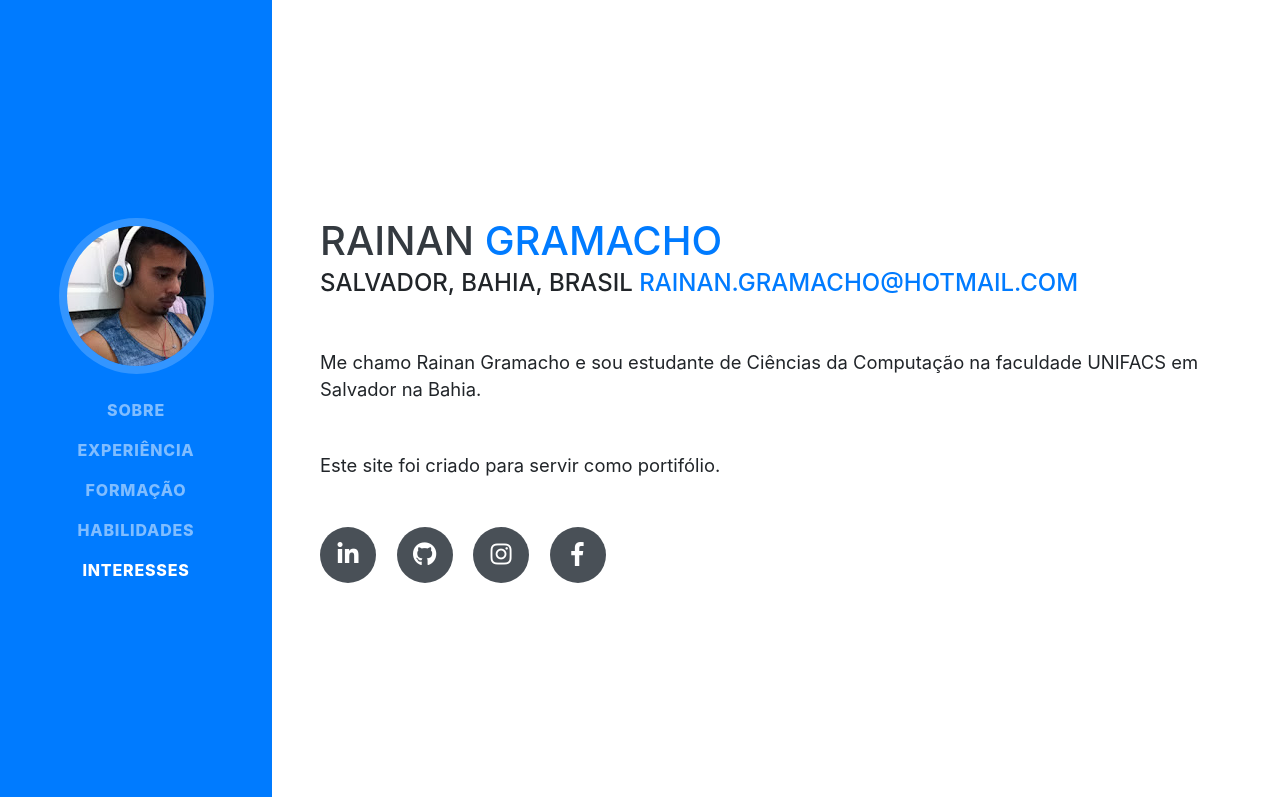
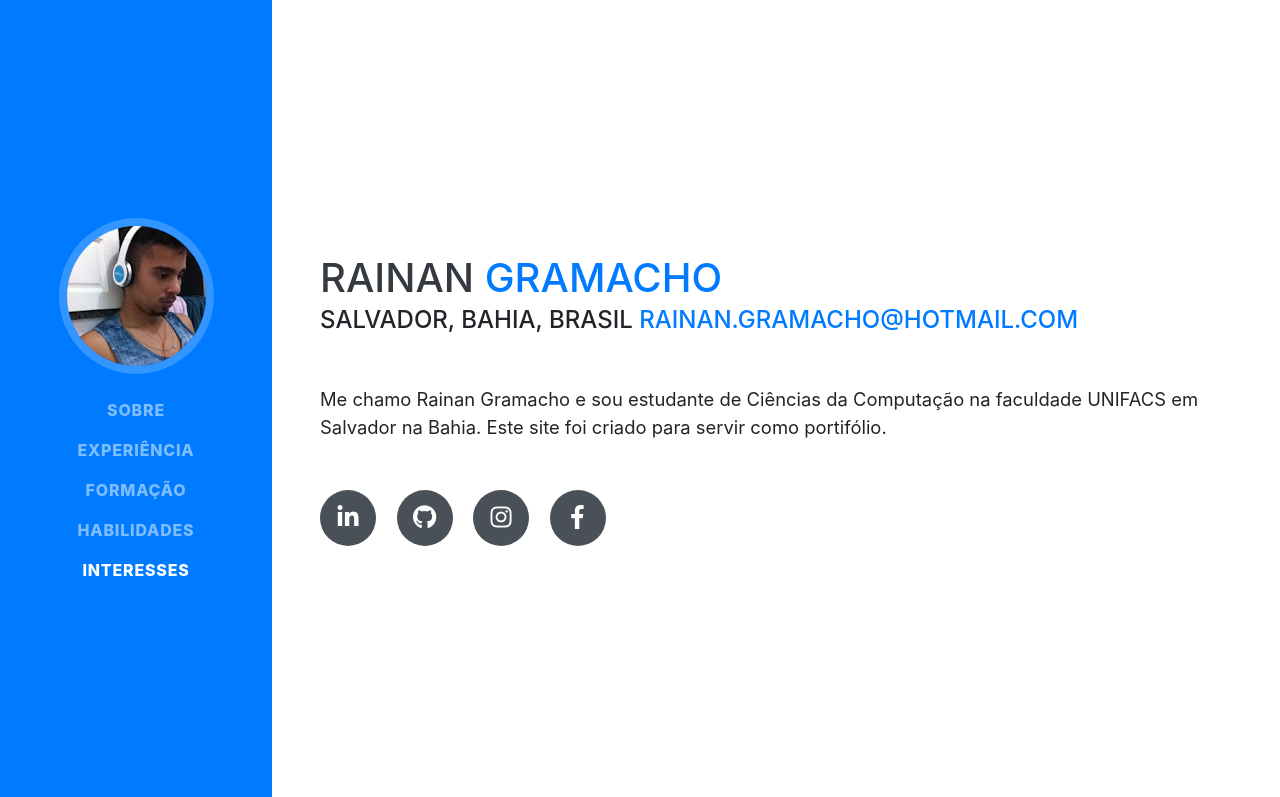
Before and after one commit to Rainangramacho/Rainangramacho.github.io, a website with bundled scripts: page index.html in a window 1280 px wide. Shown: the top 797 px of the page. Built offline with nearby package versions, Linux system fonts and the light colour scheme; a web font is replaced by a local one.

Commit message:
Update index.html

```diff
--- a/index.html
+++ b/index.html
@@ -69,8 +69,8 @@
         <div class="subheading mb-5">Salvador, Bahia, Brasil
           <a href="mailto:name@email.com">rainan.gramacho@hotmail.com</a>
         </div>
-        <p class="lead mb-5">Me chamo Rainan Gramacho e sou estudante de Ciências da Computação na faculdade UNIFACS em Salvador na Bahia. </p>
-        <p class="lead mb-5">Este site foi criado para servir como portifólio.</p>
+        <p class="lead mb-5">Me chamo Rainan Gramacho e sou estudante de Ciências da Computação na faculdade UNIFACS em Salvador na Bahia.
+        Este site foi criado para servir como portifólio.</p>
         <div class="social-icons">
           <a href="https://www.linkedin.com/in/rainan-gramacho-568527137/">
             <i class="fab fa-linkedin-in"></i>
```
